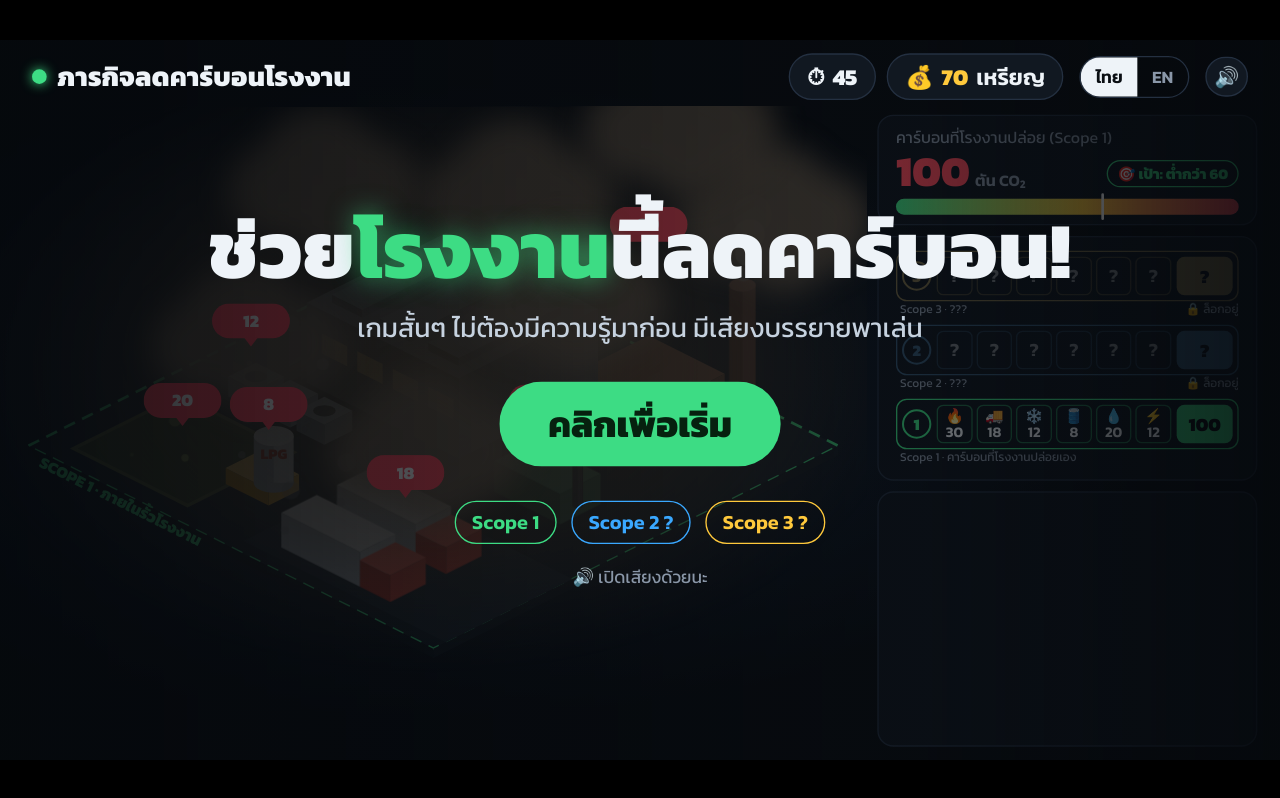
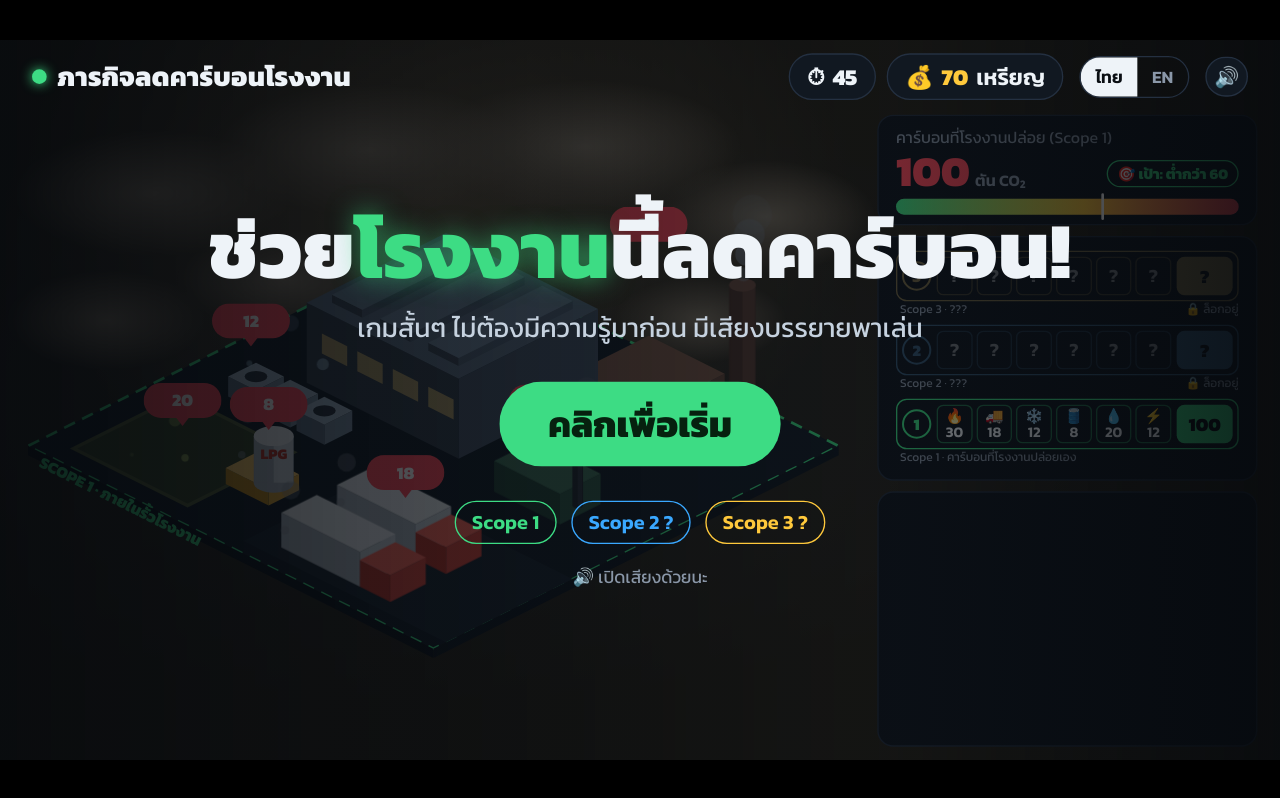
Before and after one commit to Latesandwich/carbon-booth-game, a plain HTML site: page index.html in a window 1280 px wide. Drawn offline with Linux system fonts and the light colour scheme.

Commit message:
Move smog behind the factory, sun off the chimney
The haze and clouds were drawn over the buildings and hid the coal boiler and chimney. They now sit in the sky behind the whole scene, so no machine is ever covered, and fade out on the zoom-out. The sun moves to open sky on the left. Clouds use soft gradients instead of blur filters (lighter on the TV PC).

Co-Authored-By: Claude Opus 5.5 <noreply@anthropic.com>

```diff
--- a/index.html
+++ b/index.html
@@ -62,14 +62,16 @@ header{position:absolute;z-index:5;left:0;top:0;right:0;height:110px;display:fle
 #hand.on{display:block}
 @keyframes bob{to{transform:translateY(-16px)}}
 .q{font-weight:800}
-#smog{transition:opacity 1.4s ease;pointer-events:none}
-.cloud{animation:drift 9s ease-in-out infinite alternate}
-@keyframes drift{to{transform:translateX(60px)}}
+/* smoggy sky: painted behind the whole scene, so it never covers a machine */
+#sky{position:absolute;inset:0;pointer-events:none;background:rgba(61,52,36,.6);transition:opacity 1.4s ease}
+#sky::before{content:"";position:absolute;left:0;top:0;width:1300px;height:820px;background:radial-gradient(ellipse 640px 470px at 650px 260px,rgba(104,92,70,.85),rgba(86,76,58,.45) 55%,rgba(86,76,58,0) 100%)}
+#sky i{position:absolute;border-radius:50%;background:radial-gradient(closest-side,rgba(136,126,110,.9),rgba(116,106,92,.55) 55%,rgba(116,106,92,0));animation:drift 10s ease-in-out infinite alternate}
+@keyframes drift{to{transform:translateX(50px)}}
 #sun{opacity:0;transition:opacity 1.6s ease;pointer-events:none}
 #sun.on{opacity:1}
 #sun .rays{animation:spin 30s linear infinite;transform-box:fill-box;transform-origin:center}
 @keyframes spin{to{transform:rotate(360deg)}}
-.zoom #smog{opacity:.25!important}
+.zoom #sky{opacity:0!important}
 .zoom #sun{opacity:0}
 .lockq{animation:pinp 1s ease-in-out infinite alternate;transform-box:fill-box;transform-origin:center}
 
@@ -165,6 +167,7 @@ header{position:absolute;z-index:5;left:0;top:0;right:0;height:110px;display:fle
 </head>
 <body>
 <div id="stage" class="attract">
+  <div id="sky"></div>
   <header>
     <div class="brand"><span class="dot"></span><span data-i18n="title"></span></div>
     <div class="hud">
@@ -177,8 +180,8 @@ header{position:absolute;z-index:5;left:0;top:0;right:0;height:110px;display:fle
   </header>
 
   <svg id="scene" viewBox="0 0 1300 970">
-    <defs><filter id="blur" x="-50%" y="-50%" width="200%" height="200%"><feGaussianBlur stdDeviation="22"/></filter><radialGradient id="hazeG"><stop offset="0" stop-color="#5b4a33" stop-opacity=".85"/><stop offset=".6" stop-color="#4a3d2c" stop-opacity=".55"/><stop offset="1" stop-color="#3a3024" stop-opacity="0"/></radialGradient><radialGradient id="sunG"><stop offset="0" stop-color="#fff6c2"/><stop offset=".35" stop-color="#ffd84d" stop-opacity=".9"/><stop offset="1" stop-color="#ffb81c" stop-opacity="0"/></radialGradient></defs>
-    <g id="world"><g id="outer"></g><g id="sun"></g><g id="plant"></g><g id="smog"></g><g id="pins"></g></g>
+    <defs><radialGradient id="sunG"><stop offset="0" stop-color="#fff6c2"/><stop offset=".35" stop-color="#ffd84d" stop-opacity=".9"/><stop offset="1" stop-color="#ffb81c" stop-opacity="0"/></radialGradient></defs>
+    <g id="world"><g id="outer"></g><g id="sun"></g><g id="plant"></g><g id="pins"></g></g>
   </svg>
   <div id="caption"><span class="who">🔊</span><span id="capText"></span></div>
 
@@ -482,19 +485,12 @@ function lock(x,y,z,c,q){
 }
 function lockSmall(x,y,z){const[sx,sy]=P(x,y,z);return `<g transform="translate(${sx},${sy})"><g class="lockq"><circle r="44" fill="var(--s3)"/><text y="22" text-anchor="middle" font-size="64" font-weight="800" fill="#0a0e13">?</text></g></g>`}
 
-/* smog over the factory: thick at 100, thin near the goal; sun shows once below the goal */
-function buildSmog(){
-  const [cx,cy]=P(8,8,120);
-  let g=`<ellipse cx="${cx}" cy="${cy}" rx="720" ry="460" fill="url(#hazeG)"/>`;
-  const blobs=[[13.8,1.6,330],[6,4,260],[10,6,220],[3,12,140],[11,13,150],[8,0,330],[1,6,220]];
-  blobs.forEach(([x,y,z],i)=>{
-    const [bx,by]=P(x,y,z);
-    g+=`<g class="cloud" style="animation-delay:${-i*1.3}s;animation-duration:${8+i%3*2}s" filter="url(#blur)" opacity=".85">`+
-       [[-70,10,70],[0,-20,95],[75,5,75],[20,30,80]].map(([dx,dy,r])=>`<circle cx="${bx+dx}" cy="${by+dy}" r="${r}" fill="#6e6150"/>`).join('')+`</g>`;
-  });
-  $('smog').innerHTML=g;
-  const [sx,sy]=[1090,190], rays=[...Array(12)].map((_,i)=>`<rect x="-6" y="-150" width="12" height="44" rx="6" fill="#ffd84d" transform="rotate(${i*30})"/>`).join('');
-  $('sun').innerHTML=`<g transform="translate(${sx},${sy})"><circle r="170" fill="url(#sunG)"/><g class="rays">${rays}</g><circle r="70" fill="#ffe27a"/></g>`;
+/* smoggy sky behind the factory: thick at 100, clear near the goal; sun shows once below the goal */
+function buildSky(){
+  const banks=[[200,230,420,190],[520,165,470,200],[840,160,470,200],[1100,265,330,170],[110,420,300,150],[380,360,330,150],[1040,420,260,130]];
+  $('sky').innerHTML=banks.map(([x,y,w,h],i)=>`<i style="left:${x-w/2}px;top:${y-h/2}px;width:${w}px;height:${h}px;animation-delay:${-i*1.7}s;animation-duration:${9+i%3*2}s"></i>`).join('');
+  const rays=[...Array(12)].map((_,i)=>`<rect x="-6" y="-150" width="12" height="44" rx="6" fill="#ffd84d" transform="rotate(${i*30})"/>`).join('');
+  $('sun').innerHTML=`<g transform="translate(200,170)"><circle r="170" fill="url(#sunG)"/><g class="rays">${rays}</g><circle r="70" fill="#ffe27a"/></g>`;
 }
 
 /* ---------- panel ---------- */
@@ -541,7 +537,7 @@ function render(){
     const g=document.querySelector(`.src[data-id="${s.id}"]`); g.classList.toggle('fixed',f); g.classList.toggle('sel',S.sel===s.id);
   });
   $('hand').classList.toggle('on', S.phase==='play' && !S.sel && S.fixed.size===0);
-  $('smog').style.opacity = Math.max(0.08, Math.min(1, (tot-45)/55)).toFixed(2);
+  $('sky').style.opacity = Math.max(0, Math.min(1, (tot-50)/50)).toFixed(2);
   $('sun').classList.toggle('on', tot<GOAL);
   $('mute').textContent = S.muted ? '🔇' : '🔊';
   renderInfo();
@@ -647,7 +643,7 @@ addEventListener('keydown',e=>{               // staff shortcuts
   if(k==='f') document.documentElement.requestFullscreen?.();
 });
 
-buildPlant(); buildSmog(); buildPins(); buildOuter(); buildBoard(); applyLang();
+buildPlant(); buildSky(); buildPins(); buildOuter(); buildBoard(); applyLang();
 </script>
 </body>
 </html>
```
Also changed, not shown: 1 other file.
